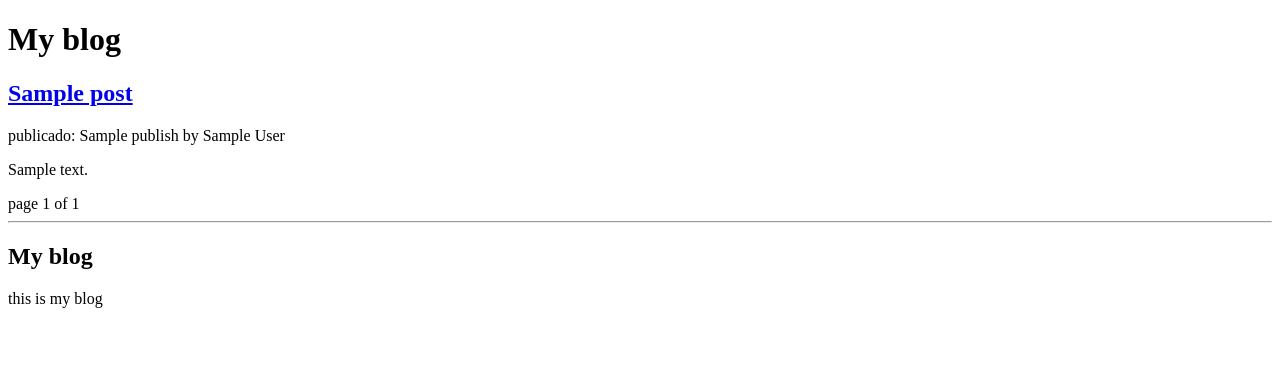
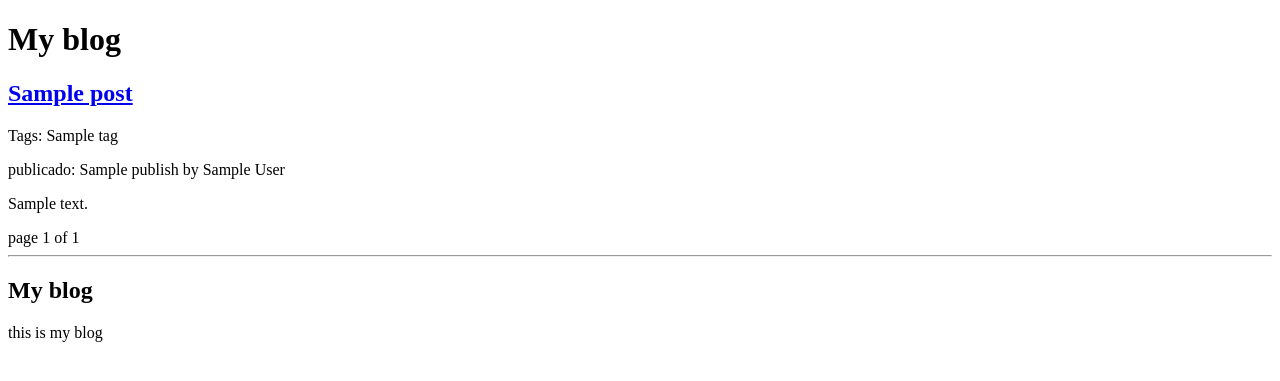
Before and after one commit to DevEngelPy/Dj_in_30_days, a Django app: template blog/templates/Blog/post/list_post.html in a window 1280 px wide. Shown: the top 381 px of the page. Run offline with Django 5.2, Linux system fonts and the light colour scheme; the template is opened without the code that fills it: most values are stand-ins (such as "Sample title", 1, 10 or a date in 2020).

Commit message:
publicando las tags con el template list

```diff
--- a/blog/templates/Blog/post/list_post.html
+++ b/blog/templates/Blog/post/list_post.html
@@ -17,6 +17,7 @@
                 {{post.title}}
             </a>
         </h2>
+        <p>Tags: {{post.tags.all|join:", "}}</p>
         <p class="date">
             publicado: {{post.publish}} by {{post.author}}
         </p>
```
